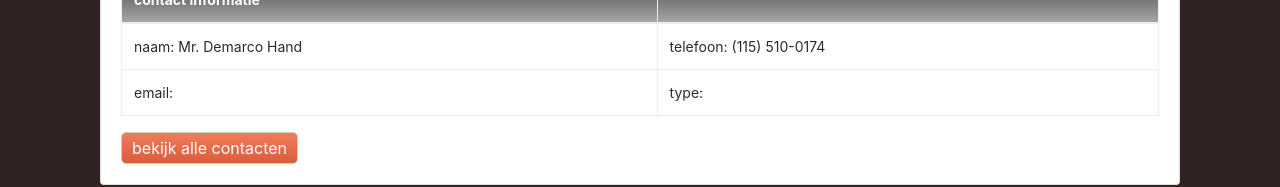
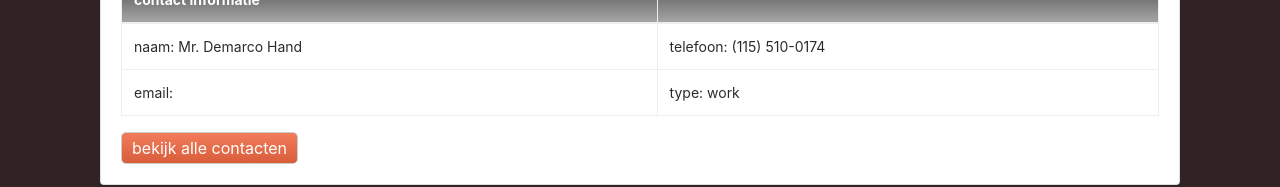
Before and after one commit to faridguzman91/vue-adresboek2, a Vue app: page /#/details/1 in a window 1280 px wide. Shown: the part 155-342 px from the top of the page. Built offline with nearby package versions, Linux system fonts and the light colour scheme.

Commit message:
Update Details.vue

```diff
--- a/src/views/Details.vue
+++ b/src/views/Details.vue
@@ -26,7 +26,7 @@
                     </tr>
                     <tr v-for="user in userDetails" :key="user.id + 1">
                         <td>email: {{user.email}}</td>
-                        <td>type: {{user.title}}</td>
+                        <td>type: {{user.type}}</td>
                     </tr>
                 </tbody>
                 </table>
```
